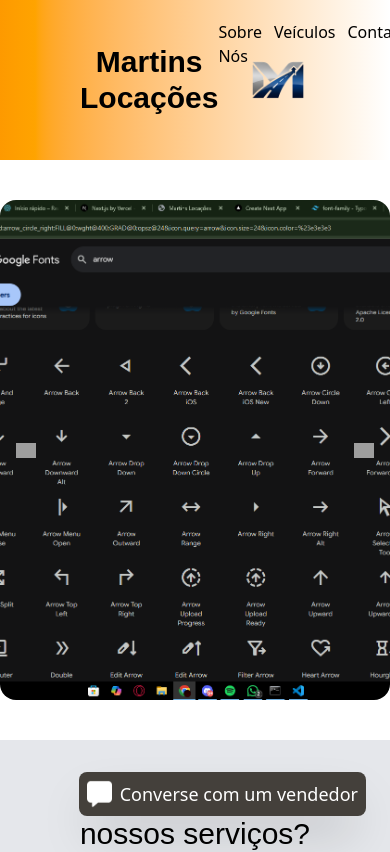
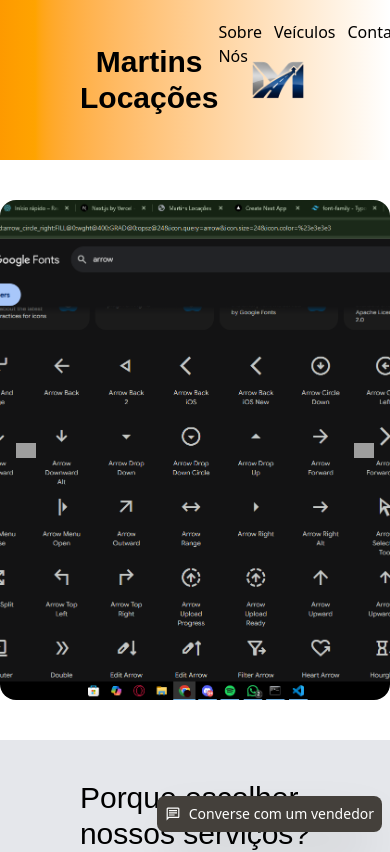
Before and after one commit to eumartins7/locacao_veiculos_nextJS, a Next.js app: page / in a window 390 px wide. Shown: the top 852 px of the page. Built offline with nearby package versions, Linux system fonts and the light colour scheme; grey boxes are pictures that could not be loaded; a web font is replaced by a local one.

Commit message:
alem de ter alterado o estilo do botao, tambem foi adicionado responsividade (mobile e tablet)

```diff
--- a/src/components/layout/chat-widget/chatWidget.tsx
+++ b/src/components/layout/chat-widget/chatWidget.tsx
@@ -2,8 +2,8 @@
 
 export function ChatWidget() {
     return (
-        <div className="fixed shadow-2xl bottom-7 right-6 z-[999] transition delay-150 duration-300 ease-in-out bg-stone-700 hover:bg-black hover:-translate-y-2 hover:-translate-x-1 text-white rounded-lg">
-            <div className="flex text-center text-lg items-center gap-2 p-2">
+        <div className=" whitespace-nowrap fixed shadow-2xl bottom-3 right-2 z-[999] transition delay-150 duration-300 ease-in-out bg-stone-700 hover:bg-black hover:-translate-y-2 hover:-translate-x-1 text-white rounded-lg">
+            <div className="flex text-center text-sm items-center gap-2 p-2">
                 <a
                     href="https://wa.me/5512988372717"
                     target="_blank"
@@ -11,10 +11,10 @@
                     className="flex gap-2"
                     >
                     <Image
-                        src='/icons/message.png'
+                        src='/icons/chat.svg'
                         alt="icone de conversa"
-                        width={25}
-                        height={15}
+                        width={16}
+                        height={16}
                     />
                     <span>Converse com um vendedor</span>
                 </a>
```
